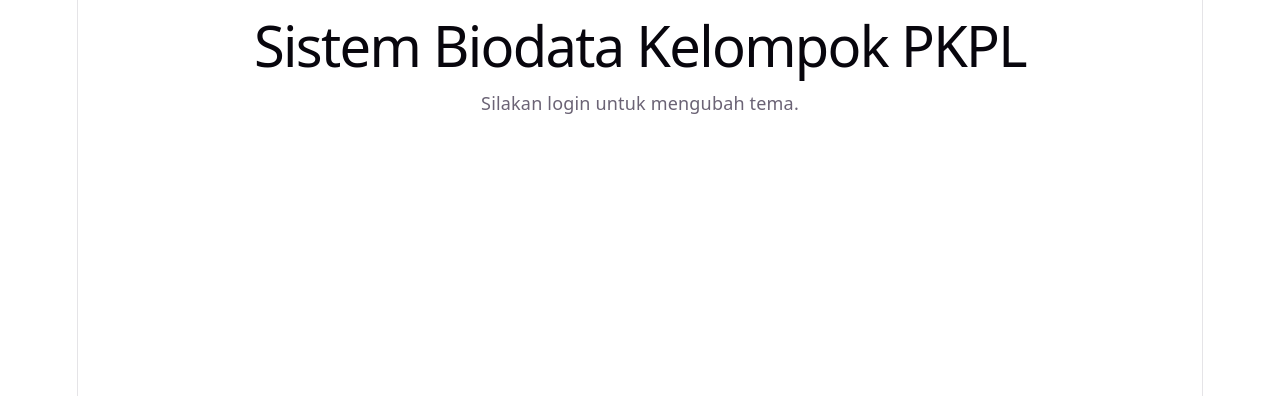
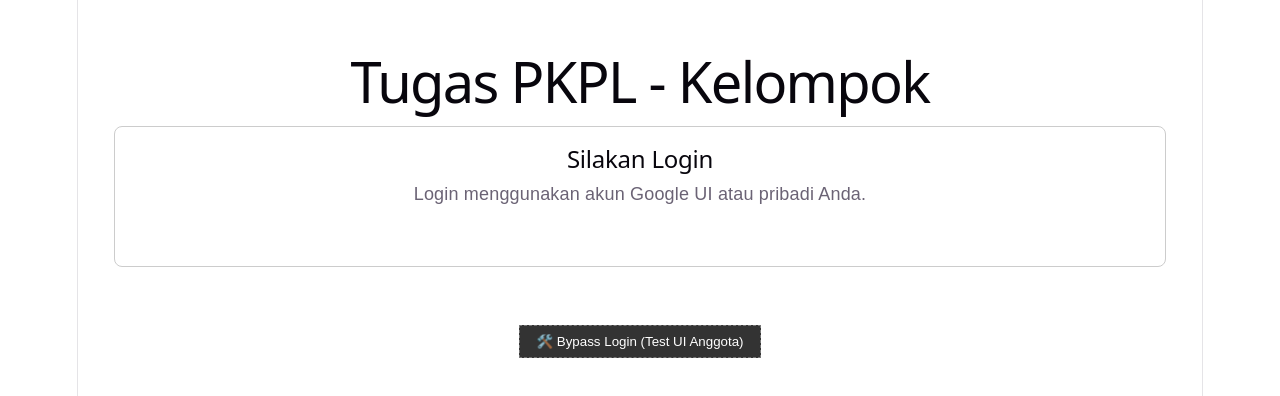
Before and after one commit to CS-Enjoyer/tugas2-auth-kelompok, a React app in the folder frontend/: page / in a window 1280 px wide. Shown: the top 396 px of the page. Built offline with nearby package versions, Linux system fonts and the light colour scheme; no server answers; the HTML template or start-up script is replaced by a standard one.

Commit message:
set google client ID

```diff
--- a/frontend/src/App.jsx
+++ b/frontend/src/App.jsx
@@ -1,59 +1,101 @@
 import React, { useContext } from 'react';
 import { GoogleLogin } from '@react-oauth/google';
 import { AuthContext } from './context/AuthContext';
-import './App.css';
+import './App.css'; // Opsional, hapus jika tidak pakai styling bawaan
 
 function App() {
+  // Mengambil state dan fungsi dari AuthContext
   const { user, loginWithGoogle, logout, loading } = useContext(AuthContext);
 
-  const handleGoogleSuccess = async (credentialResponse) => {
-    // credentialResponse.credential adalah JWT dari Google
-    console.log("Token dari Google didapat!", credentialResponse);
+  // Fungsi yang dipanggil saat Google berhasil memberikan token
+  const handleSuccess = async (credentialResponse) => {
+    console.log("1. Token dari Google diterima!");
 
-    // Kirim token ke backend
+    // Kirim token tersebut ke backend Django via Context
     const success = await loginWithGoogle(credentialResponse.credential);
+
     if (success) {
-      alert("Login berhasil diotorisasi backend!");
+      console.log("2. Login backend berhasil!");
     } else {
-      alert("Login gagal di sisi backend.");
+      alert("Gagal memverifikasi login di server kita.");
     }
   };
 
-  const handleGoogleError = () => {
+  const handleError = () => {
     console.log('Login Google Gagal');
   };
 
-  if (loading) return <div>Loading Auth State...</div>;
+  // Jangan render apa-apa sampai pengecekan sesi selesai
+  if (loading) return <div>Memuat data pengguna...</div>;
 
   return (
-    <div className="app-container">
-      <h1>Sistem Biodata Kelompok PKPL</h1>
+    <div style={{ padding: '2rem', fontFamily: 'sans-serif' }}>
+      <h1>Tugas PKPL - Kelompok</h1>
 
+      {/* Jika belum login (user === null) */}
       {!user ? (
-        <div className="login-section">
-          <p>Silakan login untuk mengubah tema.</p>
+        <div style={{ border: '1px solid #ccc', padding: '1rem', borderRadius: '8px' }}>
+          <h2>Silakan Login</h2>
+          <p>Login menggunakan akun Google UI atau pribadi Anda.</p>
           <GoogleLogin
-            onSuccess={handleGoogleSuccess}
-            onError={handleGoogleError}
+            onSuccess={handleSuccess}
+            onError={handleError}
           />
         </div>
       ) : (
-        <div className="dashboard-section">
-          <h2>Halo, {user.name || 'Anggota'}!</h2>
-          {/* Ini adalah implementasi "Conditional Rendering" untuk otorisasi dasar di UI */}
+        /* Jika SUDAH login */
+        <div style={{ border: '1px solid #4CAF50', padding: '1rem', borderRadius: '8px' }}>
+          <h2>Selamat datang, {user.name || user.email}!</h2>
+          <p>Email: {user.email}</p>
+
+          {/* SIMULASI OTORISASI (AUTHORIZATION) */}
+          {/* Asumsi: Backend mengembalikan atribut 'is_member' bernilai true/false */}
           {user.is_member ? (
-            <div className="editor-panel">
-              <h3>Panel Editor Tema (Protected)</h3>
-              <p>Hanya anggota kelompok yang bisa melihat ini.</p>
-              {/* Komponen <ThemeEditor /> milik Role 4 akan ditaruh di sini */}
+            <div style={{ marginTop: '1rem', padding: '1rem', backgroundColor: '#e8f5e9' }}>
+              <h3>🎨 Panel Editor Tema (Protected Area)</h3>
+              <p>Karena Anda adalah anggota kelompok, Anda berhak mengubah tema website.</p>
+              {/* Nanti komponen ubah warna dari Role 4 ditaruh di sini */}
+              <button disabled>Simulasi Tombol Ubah Warna</button>
             </div>
           ) : (
-            <p>Anda login sebagai Guest. Anda hanya bisa melihat biodata.</p>
+            <div style={{ marginTop: '1rem', padding: '1rem', backgroundColor: '#ffebee' }}>
+              <h3>🔒 Akses Terbatas</h3>
+              <p>Anda login sebagai pengunjung luar. Anda hanya dapat melihat biodata kelompok.</p>
+            </div>
           )}
 
-          <button onClick={logout} style={{ marginTop: '20px' }}>Logout</button>
+          <button
+            onClick={logout}
+            style={{ marginTop: '20px', padding: '8px 16px', cursor: 'pointer' }}
+          >
+            Logout
+          </button>
         </div>
       )}
+        <div style={{ display: 'flex', flexDirection: 'column', alignItems: 'center', gap: '1rem' }}>
+          <GoogleLogin
+          onSuccess={handleSuccess}
+          onError={handleError}
+          />
+
+          {/* TAMBAHKAN TOMBOL INI UNTUK TESTING */}
+          <button
+            onClick={() => {
+              // Simulasi data yang seolah-olah dikembalikan oleh Django
+              const dummyUser = {
+                name: "admin",
+                email: "bypass@gmail.com",
+                is_member: true // Coba ganti jadi false untuk tes UI Guest
+              };
+              localStorage.setItem('user_data', JSON.stringify(dummyUser));
+              localStorage.setItem('access_token', 'token_palsu_123');
+              window.location.reload(); // Refresh halaman agar useEffect di Context membaca localStorage
+            }}
+            style={{ padding: '8px 16px', backgroundColor: '#333', color: 'white', border: '1px dashed #777', cursor: 'pointer' }}
+          >
+            🛠️ Bypass Login (Test UI Anggota)
+          </button>
+        </div>
     </div>
   );
 }
--- a/frontend/src/api/axios.js
+++ b/frontend/src/api/axios.js
@@ -5,6 +5,7 @@ const baseURL = 'http://localhost:8000';
 
 const axiosInstance = axios.create({
     baseURL: baseURL,
+    withCredentials: true,
     headers: {
         'Content-Type': 'application/json',
     },
--- a/frontend/src/main.jsx
+++ b/frontend/src/main.jsx
@@ -9,7 +9,7 @@ import { GoogleOAuthProvider } from '@react-oauth/google';
 import { AuthProvider } from './context/AuthContext.jsx';
 
 // TODO: Ganti dengan Client ID Google milik kelompokmu
-const GOOGLE_CLIENT_ID = "MASUKKAN_CLIENT_ID_GOOGLE_DI_SINI.apps.googleusercontent.com";
+const GOOGLE_CLIENT_ID = import.meta.env.VITE_GOOGLE_CLIENT_ID;
 
 ReactDOM.createRoot(document.getElementById('root')).render(
   <React.StrictMode>
```
